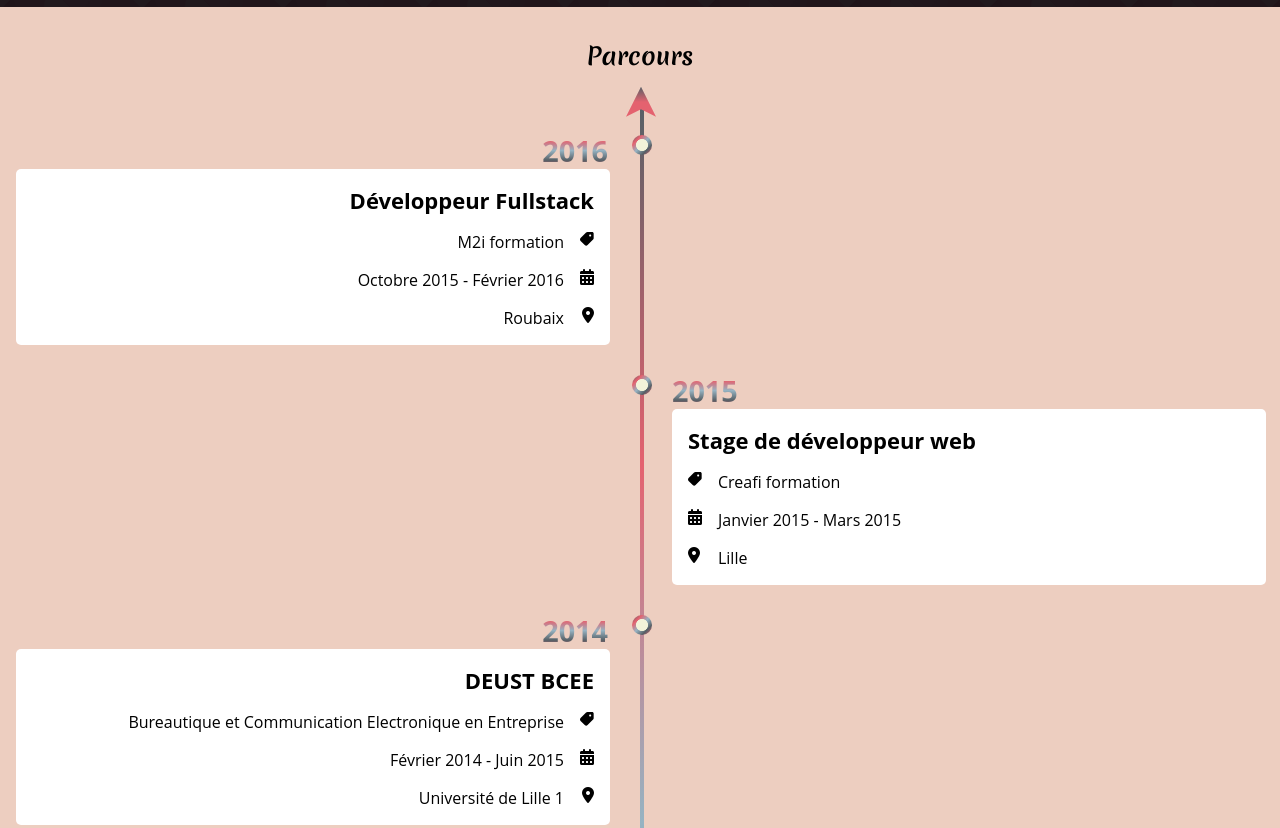
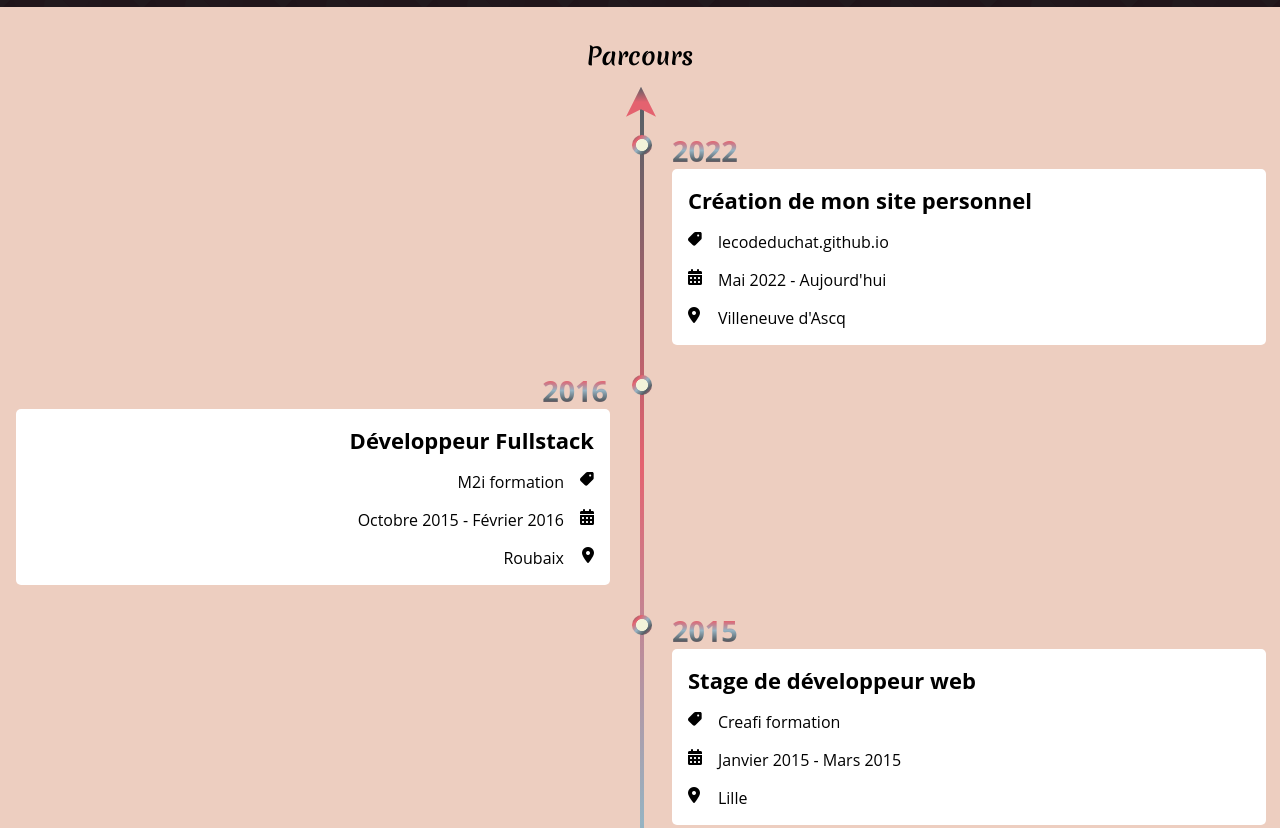
Before and after one commit to lecodeduchat/lecodeduchat.github.io, a plain HTML site: page index.html in a window 1280 px wide. Shown: the part 1380-2208 px from the top of the page. Drawn offline with Linux system fonts and the light colour scheme.

Commit message:
Ajout d'un item dans le bloc Parcours

```diff
--- a/index.html
+++ b/index.html
@@ -163,6 +163,30 @@
           <!-- TIMELINE ********************************************* -->
           <div class="career__timeline left"></div>
           <div class="career__timeline right"></div>
+          <article class="career__period experience content">
+            <div class="career__period-date experience">2022</div>
+            <div class="career__period-info experience">
+              <h4 class="career__period-title">
+                Création de mon site personnel
+              </h4>
+              <div class="career__period-compagny">
+                <span>lecodeduchat.github.io</span>
+                <img
+                  src="/assets/svg/tag-solid.svg"
+                  alt=""
+                  class="career__period-icon"
+                />
+              </div>
+              <div class="career__period-dates">
+                <span>Mai 2022 - Aujourd'hui</span>
+                <i class="fas fa-calendar-days career__period-icon"></i>
+              </div>
+              <div class="career__period-location">
+                <span>Villeneuve d'Ascq</span>
+                <i class="fas fa-location-dot career__period-icon"></i>
+              </div>
+            </div>
+          </article>
           <article class="career__period training content">
             <div class="career__period-date training">2016</div>
             <div class="career__period-info training">
```
